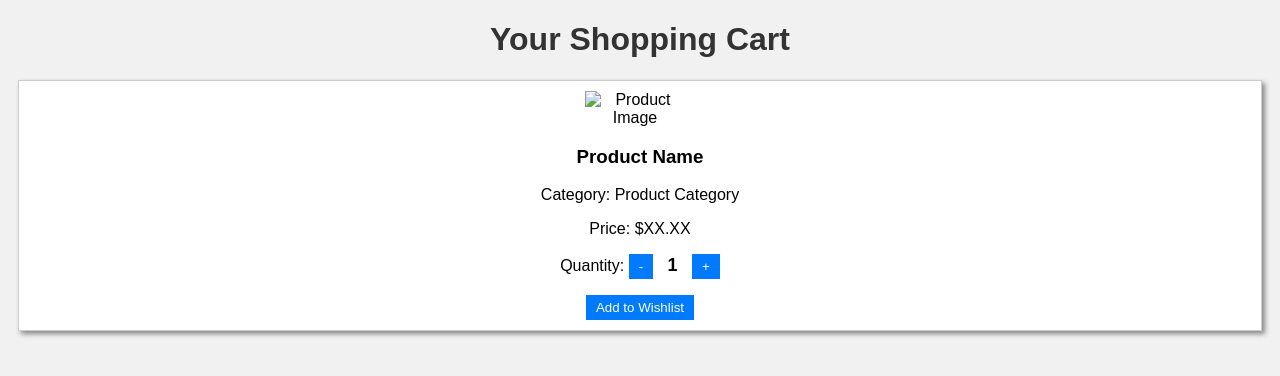
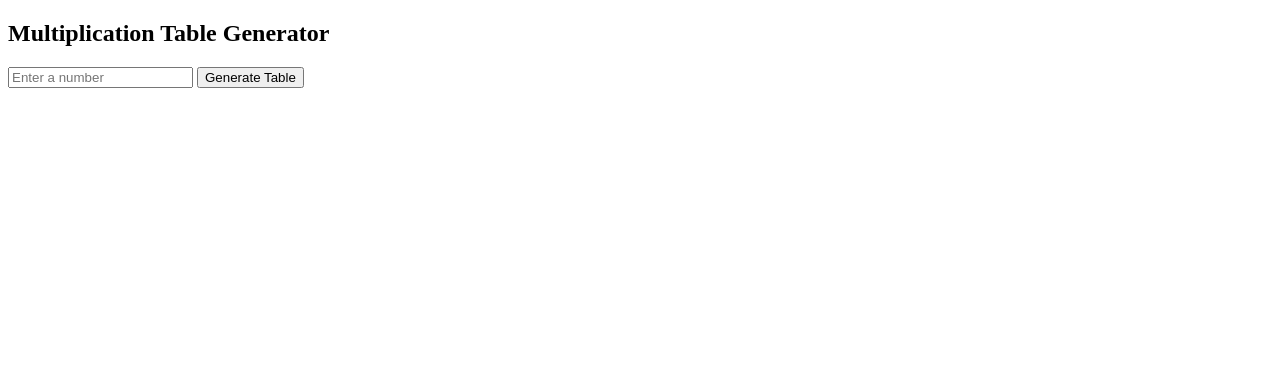
Before and after one commit to MakotoIsamu/PROJECTS, a plain HTML site: page testing/index.html in a window 1280 px wide. Drawn offline with Linux system fonts and the light colour scheme.

Commit message:
some changes

```diff
--- a/testing/index.html
+++ b/testing/index.html
@@ -1,82 +1,32 @@
 <!DOCTYPE html>
 <html>
 <head>
-    <title>My Cart</title>
-    <style>
-        body {
-            font-family: Arial, sans-serif;
-            background-color: #f1f1f1;
-            text-align: center;
-        }
-
-        h1 {
-            color: #333;
-        }
-
-        .cart-item {
-            background-color: #fff;
-            border: 1px solid #ccc;
-            margin: 10px;
-            padding: 10px;
-            box-shadow: 3px 3px 5px #888888;
-        }
-
-        .cart-item img {
-            max-width: 100px;
-            height: auto;
-            margin-right: 10px;
-        }
-
-        .quantity {
-            display: inline-block;
-            font-weight: bold;
-            font-size: 18px;
-            margin: 0 10px;
-        }
-
-        button {
-            background-color: #007bff;
-            color: #fff;
-            border: none;
-            padding: 5px 10px;
-            cursor: pointer;
-        }
-
-        button:hover {
-            background-color: #0056b3;
-        }
-    </style>
 </head>
 <body>
-    <h1>Your Shopping Cart</h1>
-    <div class="cart-item">
-        <img src="product_image.jpg" alt="Product Image">
-        <h3>Product Name</h3>
-        <p>Category: Product Category</p>
-        <p>Price: $XX.XX</p>
-        <p>Quantity: <button id="decrease">-</button> <span class="quantity" id="quantity">1</span> <button id="increase">+</button></p>
-        <button>Add to Wishlist</button>
-    </div>
-    <!-- Repeat the above structure for each product in the cart -->
 
-    <script>
-        let quantity = 1; // Initial quantity
+<h2>Multiplication Table Generator</h2>
 
-        document.querySelector("#decrease").addEventListener("click", () => {
-            if (quantity > 1) {
-                quantity--;
-                updateQuantity(quantity);
-            }
-        });
+<input type="number" id="number" placeholder="Enter a number">
+<button onclick="generateTable()">Generate Table</button>
 
-        document.querySelector("#increase").addEventListener("click", () => {
-            quantity++;
-            updateQuantity(quantity);
-        });
+<table id="table"></table>
 
-        function updateQuantity(quantity) {
-            document.querySelector("#quantity").textContent = quantity;
-        }
-    </script>
+<script>
+  function generateTable() {
+    var number = parseInt(document.getElementById("number").value);
+    var table = document.getElementById("table");
+    table.innerHTML = ""; // Clear previous table, if any.
+
+    for (var i = 1; i <= 10; i++) {
+      var row = table.insertRow();
+      var cell1 = row.insertCell(0);
+      var cell2 = row.insertCell(1);
+
+      cell1.innerHTML = number + " x " + i;
+      cell2.innerHTML = number * i;
+    }
+  }
+</script>
+
 </body>
 </html>
--- a/testing/styles.css
+++ b/testing/styles.css
@@ -1,25 +1,29 @@
-.cart-item {
-  border: 1px solid #ccc;
-  padding: 10px;
-  margin: 10px;
-  background-color: #f5f5f5;
-  box-shadow: 2px 2px 4px #888888;
+body {
+  display: flex;
+  justify-content: center;
+  align-items: center;
+  height: 100vh;
+  background-color: #f1f1f1;
+  margin: 0;
 }
 
-.cart-item img {
-  max-width: 100px;
-  height: auto;
-  margin-right: 10px;
+canvas {
+  border: 2px solid #000;
+  background-color: #fff;
 }
 
-button {
-  background-color: #007bff;
+#colors {
+  margin: 20px;
+}
+
+#clear {
+  margin: 20px;
+}
+
+#clear-button {
+  padding: 10px 20px;
+  background-color: #ff0000;
   color: #fff;
   border: none;
-  padding: 5px 10px;
   cursor: pointer;
 }
-
-button:hover {
-  background-color: #0056b3;
-}
```
Also changed, not shown: sample/page1.html (+0 -18 lines), testing/script.js (+28 -13 lines).
